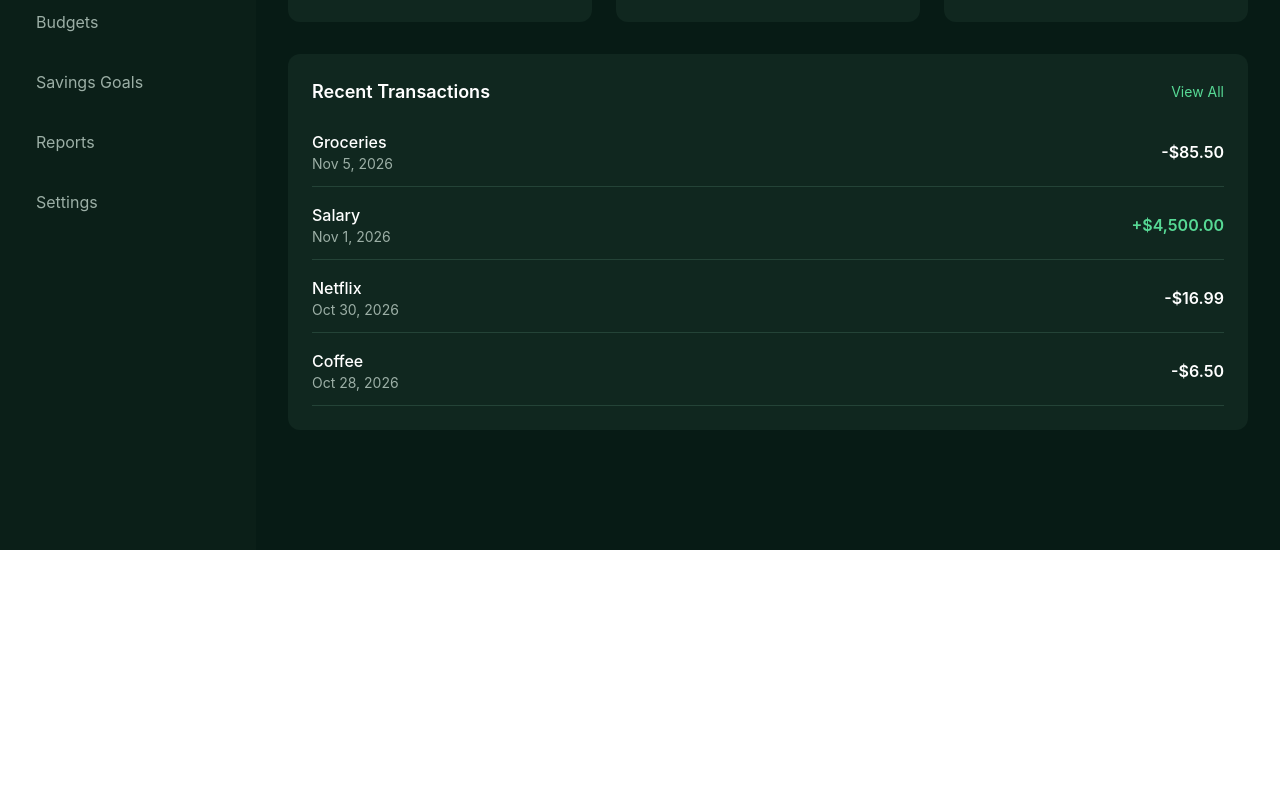
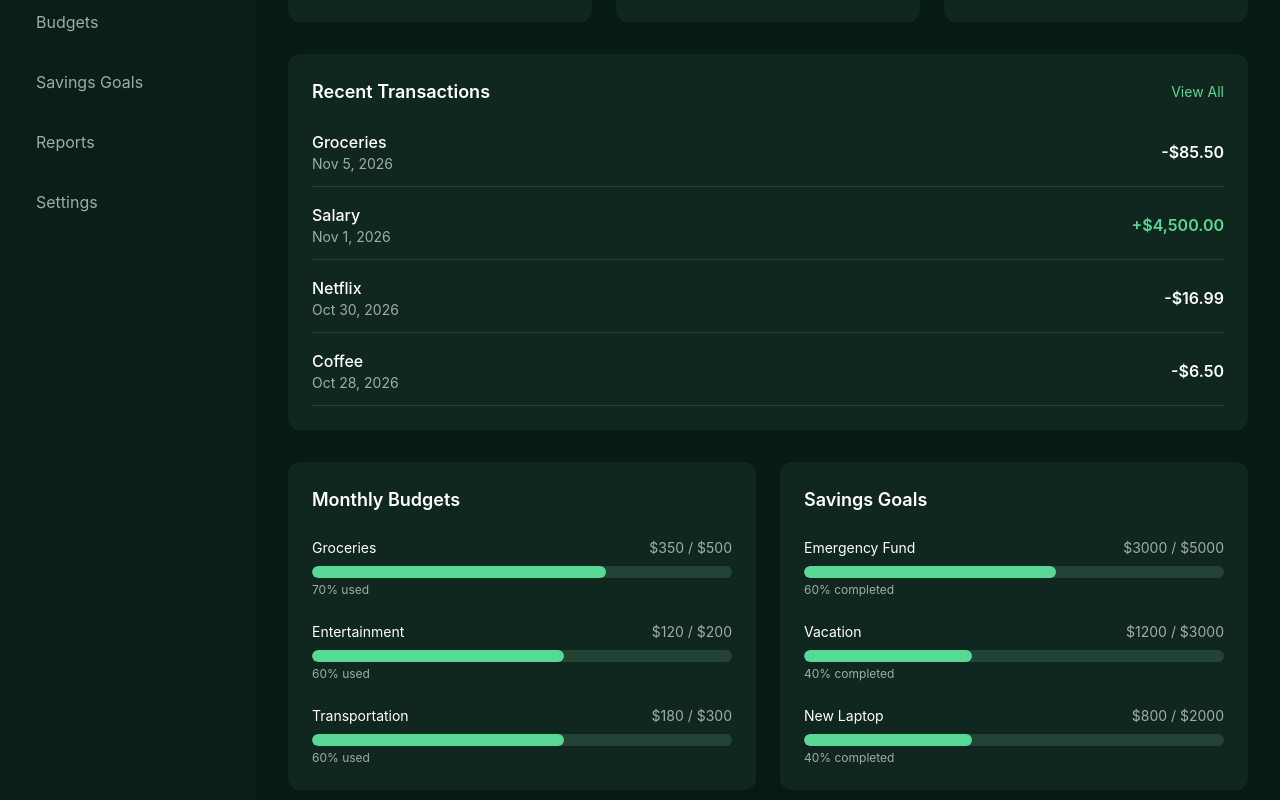
Before and after one commit to RyanHash24/seng513-temp, a React (Vite) app in the folder frontend/: page / in a window 1280 px wide. Shown: the part 250-1050 px from the top of the page. Before the commit the page ends 800 px from the top, so only its background shows below. Built offline with nearby package versions, Linux system fonts and the light colour scheme.

Commit message:
feat(frontend): add budgets and savings goals

```diff
--- a/frontend/src/App.tsx
+++ b/frontend/src/App.tsx
@@ -46,6 +46,42 @@ const transactions = [
     name: "Coffee",
     date: "Oct 28, 2026",
     amount: "-$6.50",
+  },
+];
+
+const budgets = [
+  {
+    name: "Groceries",
+    spent: 350,
+    limit: 500,
+  },
+  {
+    name: "Entertainment",
+    spent: 120,
+    limit: 200,
+  },
+  {
+    name: "Transportation",
+    spent: 180,
+    limit: 300,
+  },
+];
+
+const savingsGoals = [
+  {
+    name: "Emergency Fund",
+    saved: 3000,
+    target: 5000,
+  },
+  {
+    name: "Vacation",
+    saved: 1200,
+    target: 3000,
+  },
+  {
+    name: "New Laptop",
+    saved: 800,
+    target: 2000,
   },
 ];
 
@@ -120,7 +156,7 @@ function App() {
         <section className="mt-8">
           <div className="rounded-xl bg-[#10271F] p-6">
             <div className="mb-6 flex items-center justify-between">
-              <h3 className="text-lg font-semibold text-white">
+              <h3 className="text-lg font-semibold">
                 Recent Transactions
               </h3>
 
@@ -136,7 +172,7 @@ function App() {
                   className="flex items-center justify-between border-b border-[#244337] pb-3"
                 >
                   <div>
-                    <p className="font-medium text-white">
+                    <p className="font-medium">
                       {transaction.name}
                     </p>
 
@@ -159,6 +195,101 @@ function App() {
             </div>
           </div>
         </section>
+
+        {/* Budgets and Savings Goals */}
+        <section className="mt-8 grid gap-6 lg:grid-cols-2">
+          {/* Monthly Budgets */}
+          <div className="rounded-xl bg-[#10271F] p-6">
+            <h3 className="mb-6 text-lg font-semibold">
+              Monthly Budgets
+            </h3>
+
+            <div className="space-y-6">
+              {budgets.map((budget) => {
+                const percentage = Math.min(
+                  (budget.spent / budget.limit) * 100,
+                  100
+                );
+
+                return (
+                  <div key={budget.name}>
+                    <div className="mb-2 flex justify-between text-sm">
+                      <span>{budget.name}</span>
+
+                      <span className="text-[#9CAFA6]">
+                        ${budget.spent} / ${budget.limit}
+                      </span>
+                    </div>
+
+                    <div
+                      className="h-3 overflow-hidden rounded-full bg-[#244337]"
+                      role="progressbar"
+                      aria-label={`${budget.name} budget used`}
+                      aria-valuenow={percentage}
+                      aria-valuemin={0}
+                      aria-valuemax={100}
+                    >
+                      <div
+                        className="h-full rounded-full bg-[#57D995]"
+                        style={{ width: `${percentage}%` }}
+                      />
+                    </div>
+
+                    <p className="mt-1 text-xs text-[#9CAFA6]">
+                      {percentage.toFixed(0)}% used
+                    </p>
+                  </div>
+                );
+              })}
+            </div>
+          </div>
+
+          {/* Savings Goals */}
+          <div className="rounded-xl bg-[#10271F] p-6">
+            <h3 className="mb-6 text-lg font-semibold">
+              Savings Goals
+            </h3>
+
+            <div className="space-y-6">
+              {savingsGoals.map((goal) => {
+                const percentage = Math.min(
+                  (goal.saved / goal.target) * 100,
+                  100
+                );
+
+                return (
+                  <div key={goal.name}>
+                    <div className="mb-2 flex justify-between text-sm">
+                      <span>{goal.name}</span>
+
+                      <span className="text-[#9CAFA6]">
+                        ${goal.saved} / ${goal.target}
+                      </span>
+                    </div>
+
+                    <div
+                      className="h-3 overflow-hidden rounded-full bg-[#244337]"
+                      role="progressbar"
+                      aria-label={`${goal.name} savings progress`}
+                      aria-valuenow={percentage}
+                      aria-valuemin={0}
+                      aria-valuemax={100}
+                    >
+                      <div
+                        className="h-full rounded-full bg-[#57D995]"
+                        style={{ width: `${percentage}%` }}
+                      />
+                    </div>
+
+                    <p className="mt-1 text-xs text-[#9CAFA6]">
+                      {percentage.toFixed(0)}% completed
+                    </p>
+                  </div>
+                );
+              })}
+            </div>
+          </div>
+        </section>
       </main>
     </div>
   );
```
